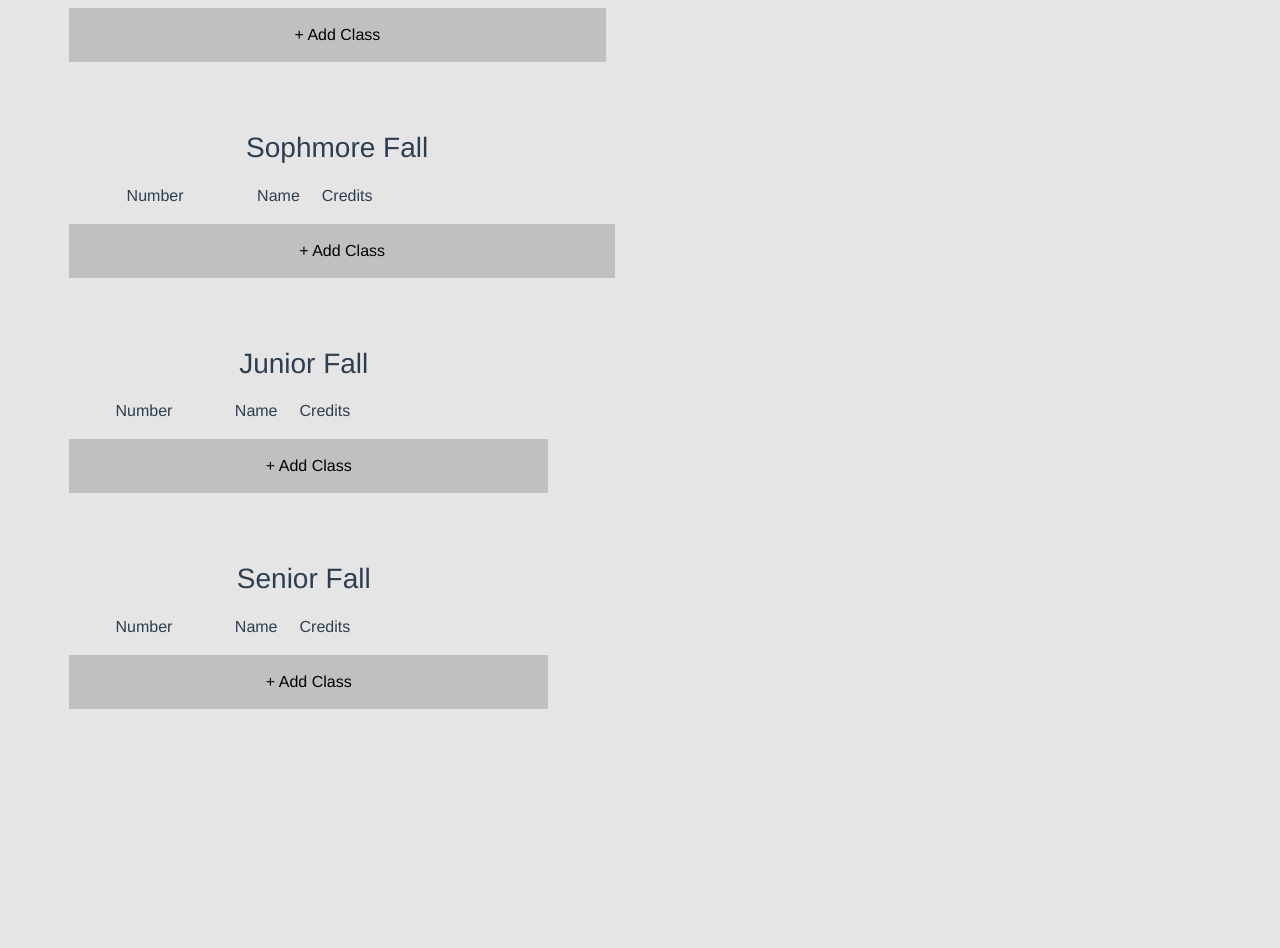
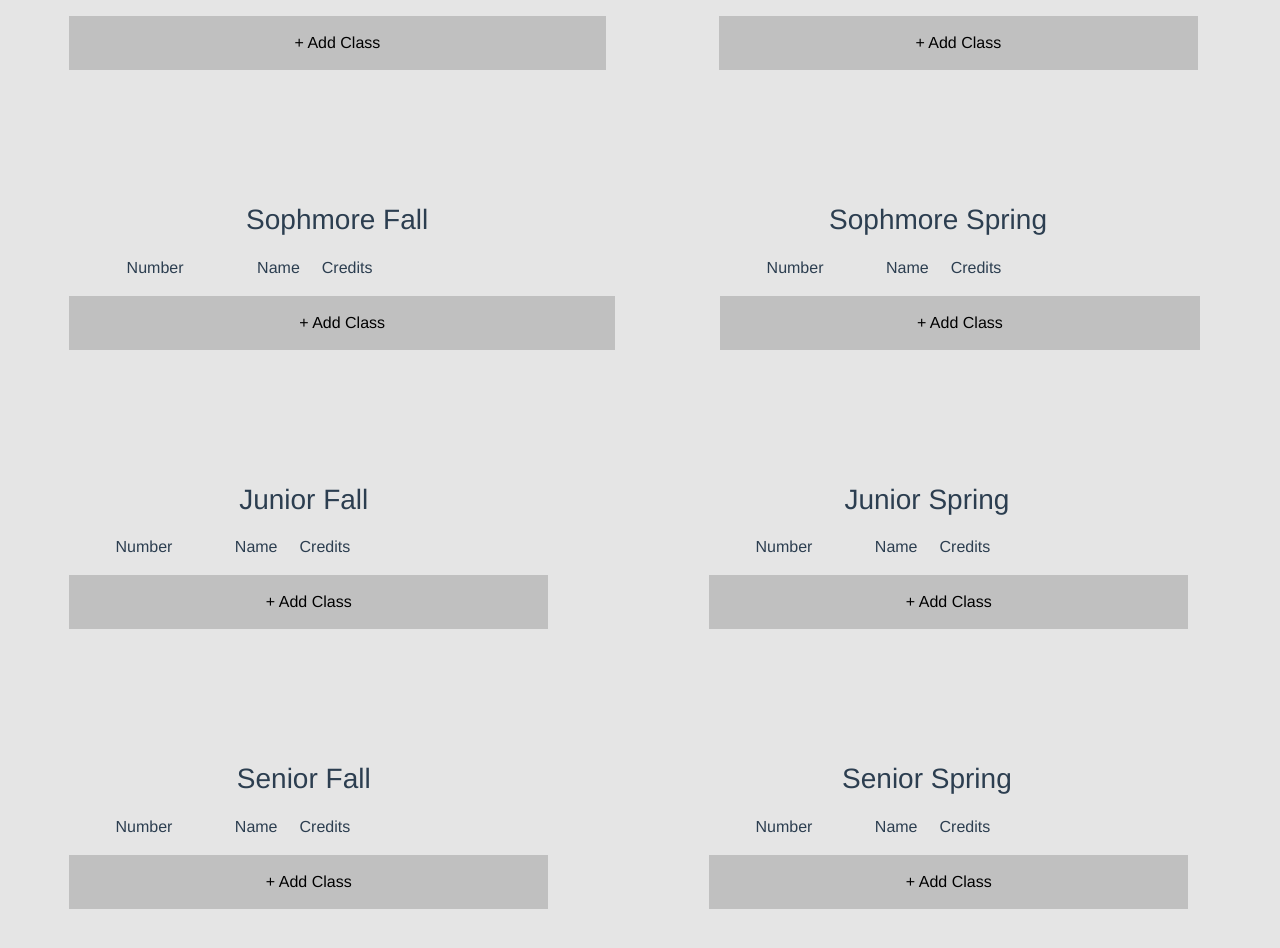
Before and after one commit to tylerdavidjoy/SEIV-Project2-Vue, a Vue app: page /plan in a window 1280 px wide. Shown: the part 340-1288 px from the top of the page. Before the commit the page ends 1118 px from the top, so only its background shows below. Built offline with nearby package versions, Linux system fonts and the light colour scheme.

Commit message:
Added spring semesters

```diff
--- a/src/components/Plan.vue
+++ b/src/components/Plan.vue
@@ -2,8 +2,8 @@
   <div>
     <h1 style="margin-top:2%;">Plan</h1>
 
-    <table>
-      <h3>Freshman Fall</h3>
+    <table style="float: left">
+      <h3 class="left">Freshman Fall</h3>
       <tbody>
          <tr>
            <td><label>Number</label></td>
@@ -23,8 +23,31 @@
       </tbody>
     </table>
 
-    <table>
-      <h3>Sophmore Fall</h3>
+    <table style="display: inline-block;">
+      <h3 class="right">Freshman Spring</h3>
+      <tbody>
+         <tr>
+           <td><label>Number</label></td>
+           <td><label>Name</label></td>
+           <td><label>Credits</label></td>
+        </tr>
+
+        <tr v-for="(data,index) in semesters.freshmanS" :key='index'>
+           <td><input type="text" placeholder="number" v-model="data.Course_Number" disabled/></td>
+           <td><input type="text" placeholder="name" v-model="data.Course_Name" disabled/></td>
+           <td><input type="text" placeholder="credits" v-model="data.Course_Credit" disabled/></td>
+        </tr>
+
+        <tr>
+          <button v-on:click="selectCourse('freshmanS')">+ Add Class</button>
+        </tr>
+      </tbody>
+    </table>
+
+  <div/>
+
+    <table style="float:left;">
+      <h3 class="left">Sophmore Fall</h3>
       <tbody>
          <tr>
            <td><label>Number</label></td>
@@ -44,8 +67,31 @@
       </tbody>
     </table>
 
-      <table>
-      <h3>Junior Fall</h3>
+    <table style="display: inline-block;">
+      <h3 class="right">Sophmore Spring</h3>
+      <tbody>
+         <tr>
+           <td><label>Number</label></td>
+           <td><label>Name</label></td>
+           <td><label>Credits</label></td>
+        </tr>
+
+        <tr v-for="(data,index) in semesters.sophmoreS" :key='index'>
+           <td><input type="text" placeholder="number" v-model="data.Course_Number" disabled/></td>
+           <td><input type="text" placeholder="name" v-model="data.Course_Name" disabled/></td>
+           <td><input type="text" placeholder="credits" v-model="data.Course_Credit" disabled/></td>
+        </tr>
+
+        <tr>
+          <button v-on:click="selectCourse('sophmoreS')">+ Add Class</button>
+        </tr>
+      </tbody>
+    </table>
+
+    <div/>
+
+      <table style="float: left;">
+      <h3 class="left">Junior Fall</h3>
       <tbody>
          <tr>
            <td><label>Number</label></td>
@@ -65,8 +111,31 @@
       </tbody>
     </table>
 
-      <table>
-      <h3>Senior Fall</h3>
+    <table style="display: inline-block;">
+      <h3 class="right">Junior Spring</h3>
+      <tbody>
+         <tr>
+           <td><label>Number</label></td>
+           <td><label>Name</label></td>
+           <td><label>Credits</label></td>
+        </tr>
+
+        <tr v-for="(data,index) in semesters.juniorS" :key='index'>
+           <td><input type="text" placeholder="number" v-model="data.Course_Number" disabled/></td>
+           <td><input type="text" placeholder="name" v-model="data.Course_Name" disabled/></td>
+           <td><input type="text" placeholder="credits" v-model="data.Course_Credit" disabled/></td>
+        </tr>
+
+        <tr>
+          <button v-on:click="selectCourse('juniorS')">+ Add Class</button>
+        </tr>
+      </tbody>
+    </table>
+
+    <div/>
+
+      <table style="float: left;">
+      <h3 class="left">Senior Fall</h3>
       <tbody>
          <tr>
            <td><label>Number</label></td>
@@ -82,6 +151,27 @@
 
         <tr>
           <button v-on:click="selectCourse('seniorF')">+ Add Class</button>
+        </tr>
+      </tbody>
+    </table>
+
+      <table style="display: inline-block;">
+      <h3 class="right">Senior Spring</h3>
+      <tbody>
+         <tr>
+           <td><label>Number</label></td>
+           <td><label>Name</label></td>
+           <td><label>Credits</label></td>
+        </tr>
+
+        <tr v-for="(data,index) in semesters.seniorS" :key='index'>
+           <td><input type="text" placeholder="number" v-model="data.Course_Number" disabled/></td>
+           <td><input type="text" placeholder="name" v-model="data.Course_Name" disabled/></td>
+           <td><input type="text" placeholder="credits" v-model="data.Course_Credit" disabled/></td>
+        </tr>
+
+        <tr>
+          <button v-on:click="selectCourse('seniorS')">+ Add Class</button>
         </tr>
       </tbody>
     </table>
@@ -174,10 +264,16 @@ export default {
 table {
   margin: 5%;
 }
-h3{
+.left{
   text-align:center;
   width:300%
 }
+
+.right{
+  text-align:center;
+  width:150%;
+}
+
 .list {
   margin-left:auto;
   margin-right:auto;
```
